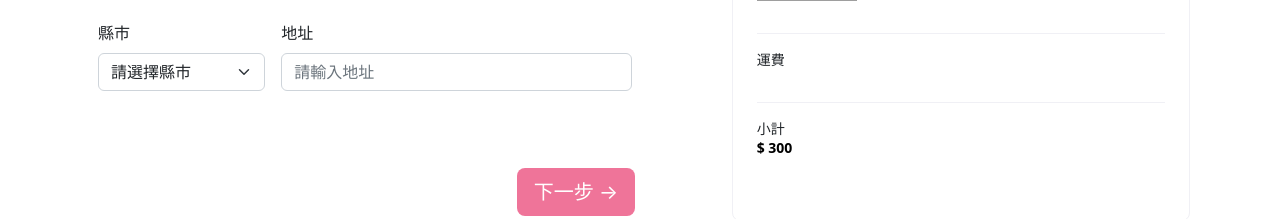
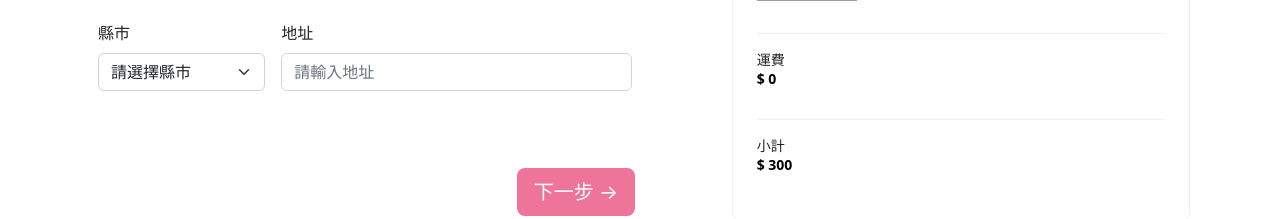
Before and after one commit to naluwan/ALPHA-SHOP-React, a React (Create React App) app: page / in a window 1280 px wide. Shown: the part 643-862 px from the top of the page. Built offline with nearby package versions, Linux system fonts and the light colour scheme; grey boxes are pictures that could not be loaded.

Commit message:
feat: update shippingPrice and total price

```diff
--- a/src/components/Cart/index.jsx
+++ b/src/components/Cart/index.jsx
@@ -5,15 +5,29 @@ import React, { memo } from 'react';
 type CartProps = {
   products: array,
   totalProductPrice: number,
+  shippingPrice: number,
   onClickPlusBtn: (productId: string) => void,
   onClickMinusBtn: (productId: string) => void,
 };
 
+type ProductType = {
+  id: string,
+  name: string,
+  img: string,
+  price: number,
+  quantity: number,
+};
+
 const Cart: React.FC<CartProps> = memo((props) => {
-  const { products, totalProductPrice, onClickPlusBtn, onClickMinusBtn } =
-    props;
+  const {
+    products,
+    totalProductPrice,
+    shippingPrice,
+    onClickPlusBtn,
+    onClickMinusBtn,
+  } = props;
 
-  const lineItems = products.map((product) => {
+  const lineItems = products.map((product: ProductType) => {
     const { id, name, img, price, quantity } = product;
     return (
       <LineItem
@@ -28,6 +42,8 @@ const Cart: React.FC<CartProps> = memo((props) => {
       />
     );
   });
+
+  const currentPrice = totalProductPrice + shippingPrice;
   return (
     <section className="cart-container col col-lg-5 col-sm-12">
       <h3 className="cart-title">購物籃</h3>
@@ -36,11 +52,11 @@ const Cart: React.FC<CartProps> = memo((props) => {
       {lineItems}
       <section className="cart-info shipping col col-12">
         <div className="text">運費</div>
-        <div className="price" />
+        <div className="price">$ {shippingPrice}</div>
       </section>
       <section className="cart-info total col col-12">
         <div className="text">小計</div>
-        <div className="price">$ {totalProductPrice}</div>
+        <div className="price">$ {currentPrice}</div>
       </section>
     </section>
   );
```
